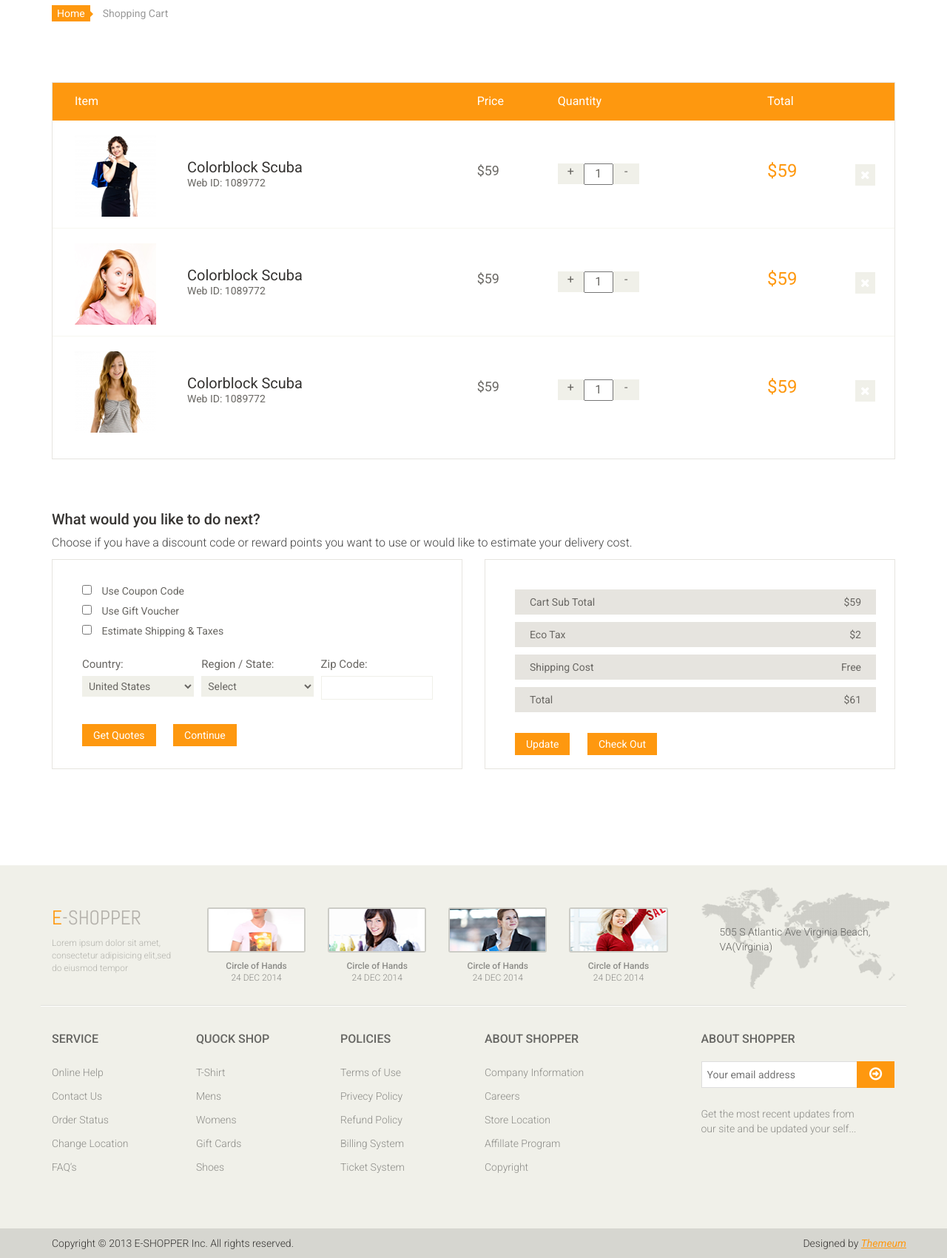
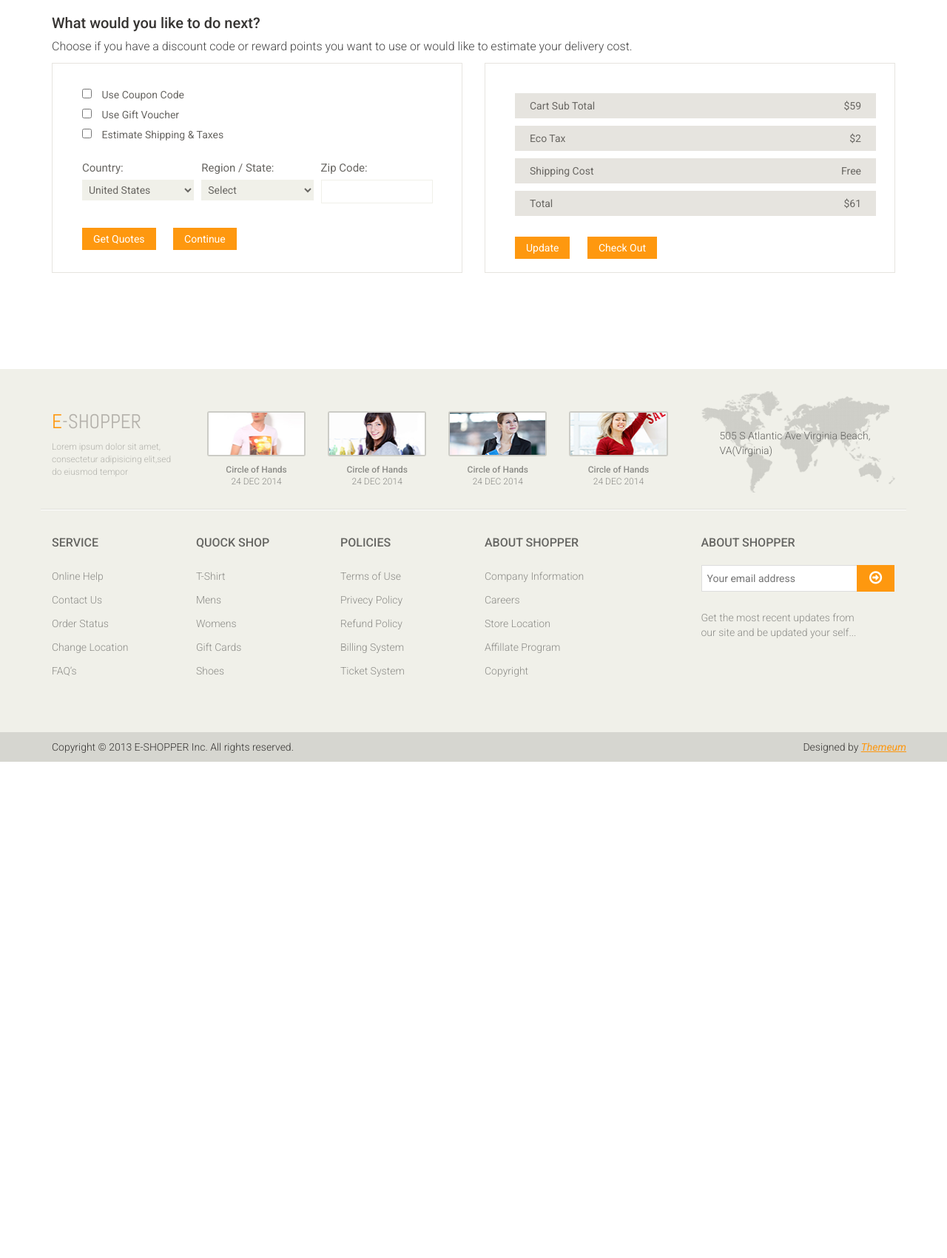
Before and after one commit to RazerFord/mvc, a PHP site: page /Templates/Eshopper/cart.html in a window 1280 px wide. Shown: the part 212-1913 px from the top of the page at 74% size. After the commit the page ends 1242 px from the top, so only its background shows below. Run offline with PHP 8.4, Linux system fonts and the light colour scheme.

Commit message:
cart add

```diff
--- a/Templates/Eshopper/cart.html
+++ b/Templates/Eshopper/cart.html
@@ -143,108 +143,6 @@
 		</div><!--/header-bottom-->
 	</header><!--/header-->
 
-	<section id="cart_items">
-		<div class="container">
-			<div class="breadcrumbs">
-				<ol class="breadcrumb">
-				  <li><a href="#">Home</a></li>
-				  <li class="active">Shopping Cart</li>
-				</ol>
-			</div>
-			<div class="table-responsive cart_info">
-				<table class="table table-condensed">
-					<thead>
-						<tr class="cart_menu">
-							<td class="image">Item</td>
-							<td class="description"></td>
-							<td class="price">Price</td>
-							<td class="quantity">Quantity</td>
-							<td class="total">Total</td>
-							<td></td>
-						</tr>
-					</thead>
-					<tbody>
-						<tr>
-							<td class="cart_product">
-								<a href=""><img src="images/cart/one.png" alt=""></a>
-							</td>
-							<td class="cart_description">
-								<h4><a href="">Colorblock Scuba</a></h4>
-								<p>Web ID: 1089772</p>
-							</td>
-							<td class="cart_price">
-								<p>$59</p>
-							</td>
-							<td class="cart_quantity">
-								<div class="cart_quantity_button">
-									<a class="cart_quantity_up" href=""> + </a>
-									<input class="cart_quantity_input" type="text" name="quantity" value="1" autocomplete="off" size="2">
-									<a class="cart_quantity_down" href=""> - </a>
-								</div>
-							</td>
-							<td class="cart_total">
-								<p class="cart_total_price">$59</p>
-							</td>
-							<td class="cart_delete">
-								<a class="cart_quantity_delete" href=""><i class="fa fa-times"></i></a>
-							</td>
-						</tr>
-
-						<tr>
-							<td class="cart_product">
-								<a href=""><img src="images/cart/two.png" alt=""></a>
-							</td>
-							<td class="cart_description">
-								<h4><a href="">Colorblock Scuba</a></h4>
-								<p>Web ID: 1089772</p>
-							</td>
-							<td class="cart_price">
-								<p>$59</p>
-							</td>
-							<td class="cart_quantity">
-								<div class="cart_quantity_button">
-									<a class="cart_quantity_up" href=""> + </a>
-									<input class="cart_quantity_input" type="text" name="quantity" value="1" autocomplete="off" size="2">
-									<a class="cart_quantity_down" href=""> - </a>
-								</div>
-							</td>
-							<td class="cart_total">
-								<p class="cart_total_price">$59</p>
-							</td>
-							<td class="cart_delete">
-								<a class="cart_quantity_delete" href=""><i class="fa fa-times"></i></a>
-							</td>
-						</tr>
-						<tr>
-							<td class="cart_product">
-								<a href=""><img src="images/cart/three.png" alt=""></a>
-							</td>
-							<td class="cart_description">
-								<h4><a href="">Colorblock Scuba</a></h4>
-								<p>Web ID: 1089772</p>
-							</td>
-							<td class="cart_price">
-								<p>$59</p>
-							</td>
-							<td class="cart_quantity">
-								<div class="cart_quantity_button">
-									<a class="cart_quantity_up" href=""> + </a>
-									<input class="cart_quantity_input" type="text" name="quantity" value="1" autocomplete="off" size="2">
-									<a class="cart_quantity_down" href=""> - </a>
-								</div>
-							</td>
-							<td class="cart_total">
-								<p class="cart_total_price">$59</p>
-							</td>
-							<td class="cart_delete">
-								<a class="cart_quantity_delete" href=""><i class="fa fa-times"></i></a>
-							</td>
-						</tr>
-					</tbody>
-				</table>
-			</div>
-		</div>
-	</section> <!--/#cart_items-->
 
 	<section id="do_action">
 		<div class="container">
--- a/config/routes.php
+++ b/config/routes.php
@@ -16,6 +16,7 @@ return [
     'user/login' => 'user/login',
     'user/logout' => 'user/logout',
 
+    'cart' => 'cart/index',
     'cart/add/([0-9]+)' => 'cart/add/$1',
 
     'contacts' => 'site/contact',
```
Also changed, not shown: components/Cart.php (+23 -0 lines), controllers/CartController.php (+19 -0 lines), models/Product.php (+26 -0 lines), views/cart/index.php (added, +53 -0 lines).
